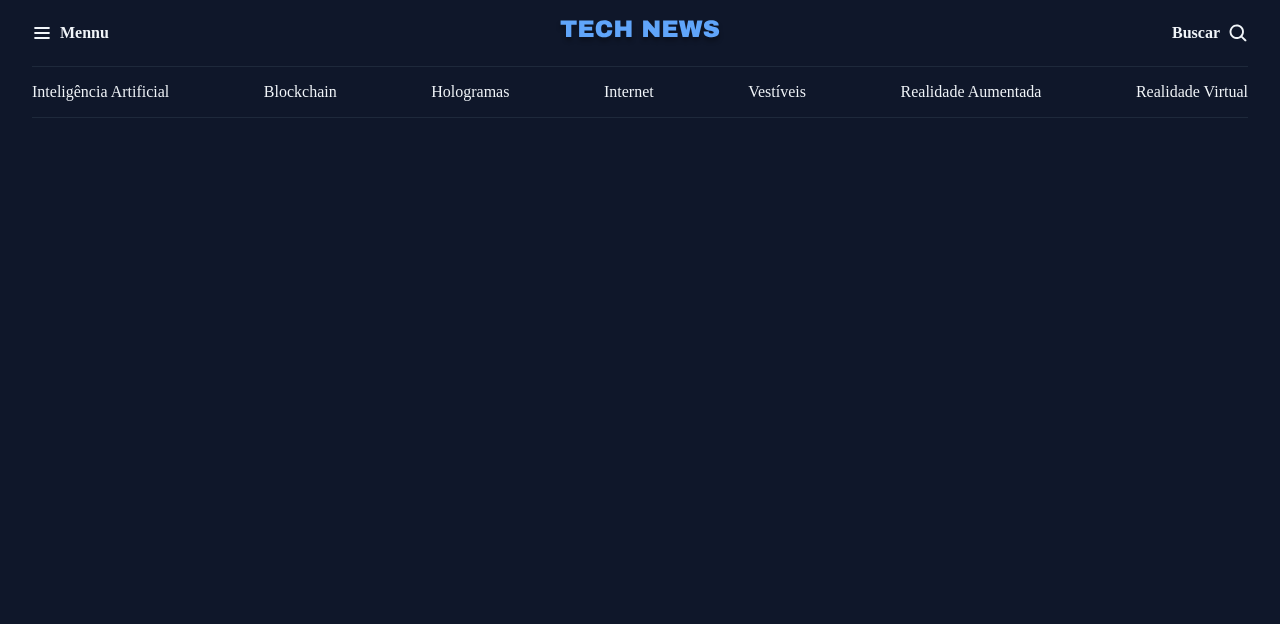
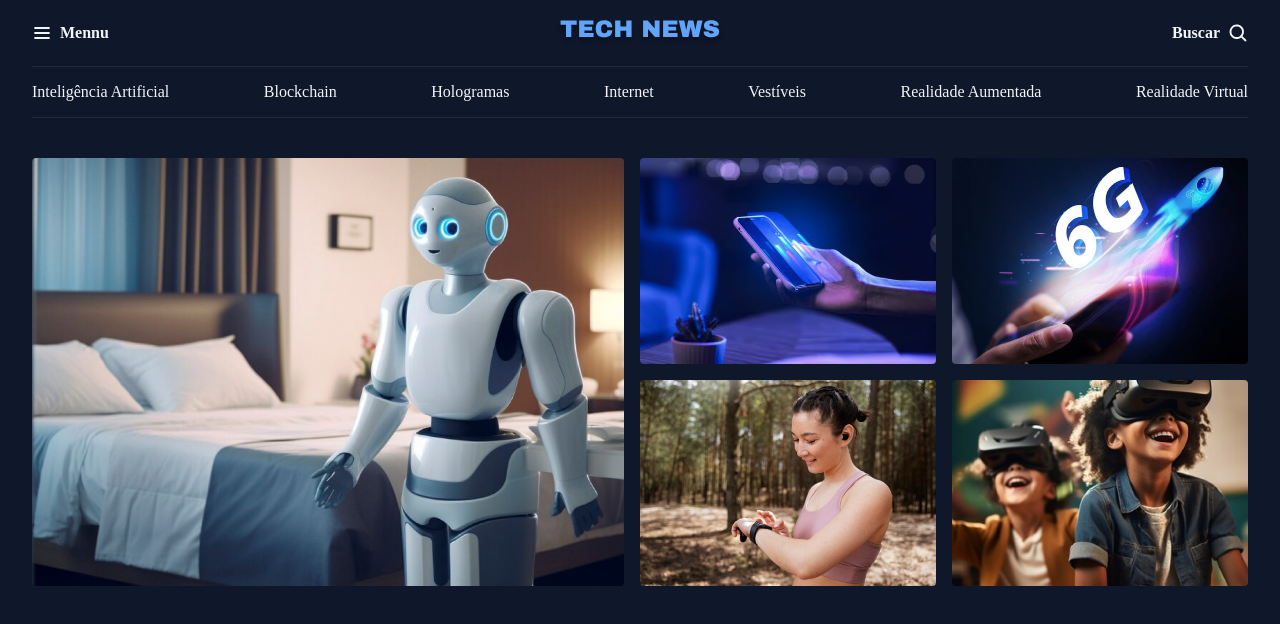
Before and after one commit to IagoSantanaUp/portal-noticias, a plain HTML site: page index.html in a window 1280 px wide. Drawn offline with Linux system fonts and the light colour scheme.

Commit message:
Estruturando a página de destaques.

```diff
--- a/index.html
+++ b/index.html
@@ -14,7 +14,7 @@
 
 </head>
 <body>
-  <header class="container ">
+  <header class="container">
     <nav id="primary" class="grid grid-flow-col">
       <div>
         <img src="assets/icons/List.svg" alt="">
@@ -37,5 +37,31 @@
       <a href="##">Realidade  Virtual</a>
     </nav>
   </header>
+
+  <main class="grid container">
+    <section id="featured" class="grid grid-flow-col gap-16">
+      <div>
+        <img src="assets/img/Image 01.png" alt="">
+      </div>
+
+      <div class="grid grid-cols-2 gap-16">
+        <div>
+          <img src="assets/img/Image 02.png" alt="">
+        </div>
+        <div>
+          <img src="assets/img/Image 03.png" alt="">
+        </div>
+
+        <div>
+          <img src="assets/img/Image 04.png" alt="">
+        </div>
+
+        <div>
+          <img src="assets/img/Image 05.png" alt="">
+        </div>
+      </div>
+
+    </section>
+  </main>
 </body>
 </html>
--- a/style/global.css
+++ b/style/global.css
@@ -41,12 +41,8 @@ h1, h2, h3 {
   font: inherit;
 }
 
-.grid {
-  display: grid;
-}
-
-.grid-flow-col{
-  grid-auto-flow: column;
+img {
+  max-width: 100%;
 }
 
 .container {
@@ -54,3 +50,7 @@ h1, h2, h3 {
   padding-inline: 32px;
   margin-inline: auto;
 }
+
+main {
+  margin-top: 40px;
+}
--- a/style/index.css
+++ b/style/index.css
@@ -1,2 +1,4 @@
 @import url(global.css);
 @import url(header.css);
+@import url(utility.css);
+@import url(sections.css);
--- /dev/null
+++ b/style/sections.css
@@ -0,0 +1,7 @@
+#featured {
+  img {
+    height: 100%;
+    object-fit: cover;
+    border-radius: 4px;
+  }
+}
--- /dev/null
+++ b/style/utility.css
@@ -0,0 +1,15 @@
+.grid {
+  display: grid;
+}
+
+.grid-flow-col{
+  grid-auto-flow: column;
+}
+
+.grid-cols-2{
+ grid-template-columns: 1fr 1fr;
+}
+
+.gap-16 {
+  gap: 16px;
+}
```
